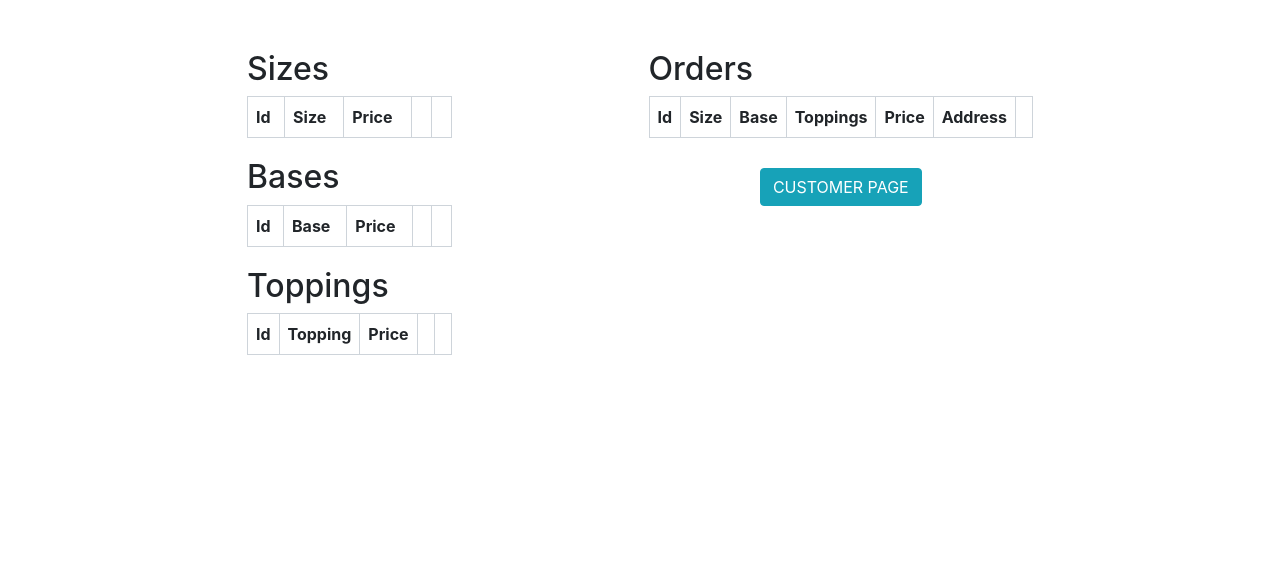
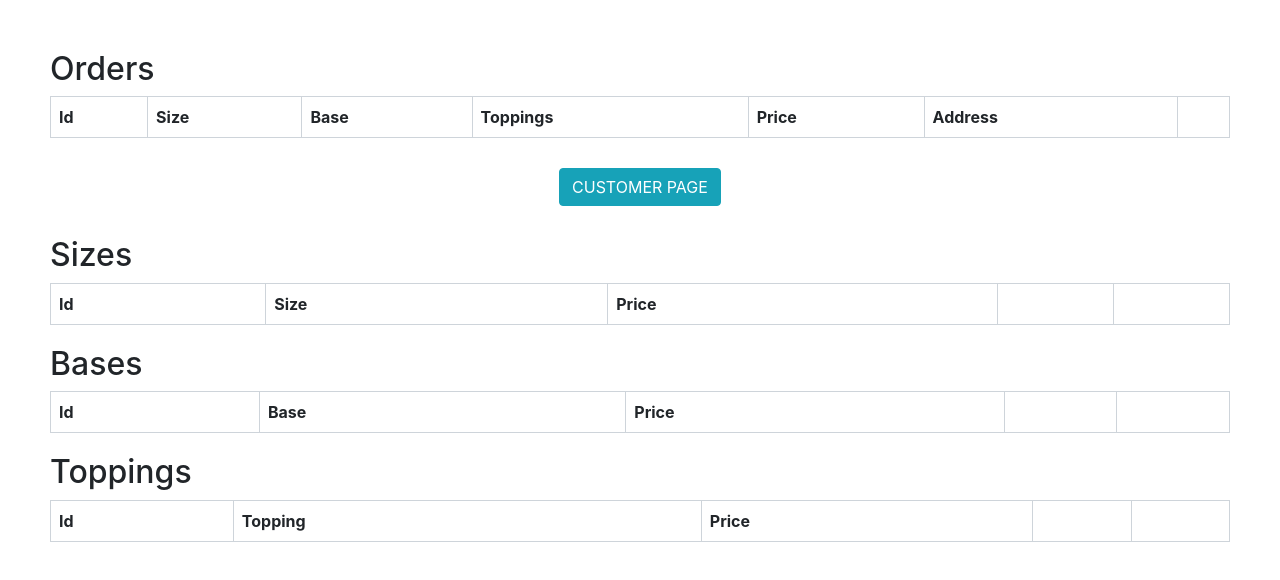
Before and after one commit to bueno523/mongodb-pizza-shop, a website: page views/admin-page.html in a window 1280 px wide. Drawn offline with Linux system fonts and the light colour scheme; no server answers.

Commit message:
some fixes to css layout and delete button was not working

```diff
--- a/controllers/item-controller.js
+++ b/controllers/item-controller.js
@@ -41,8 +41,8 @@ exports.createItem = async(req, res) =>{
 //delete product function
 exports.deleteItem = async(req, res)=> {
     try{
-        await Item.findByIdAndRemove(req.params.id)
-        console.log("Delete item with with id " + req.params.id);
+        await Item.findByIdAndRemove(req.body.id)
+        console.log("Delete item with with id " + req.body.id);
         res.setHeader('Content-type', 'text/json');
         res.send({
             status: 200,
--- a/views/admin-page.html
+++ b/views/admin-page.html
@@ -15,10 +15,41 @@
 </head>
 
 <body>
+    <div class="orders-container">
+    <table id="tableOrders">
+        <h2 class="table-title">Orders</h2>
+        <thead>
+            <th scope="col" class="table-id">
+                Id
+            </th>
+            <th scope="col" class="section">
+                Size
+            </th>
+            <th scope="col">
+                Base
+            </th>
+            <th scope="col">
+                Toppings
+            </th>
+            <th scope="col">
+                Price
+            </th>
+            <th scope="col">
+                Address
+            </th>
+            <th scope="col"></th>
+        </thead>
+        <tbody id="tableBodySize">
+        </tbody>
+
+    </table>
+    <a class="btn btn-info next-btn" href="customer-page.html">CUSTOMER PAGE</a>
+</div>
+
     <div class="tables-container">
         <table id="tableSize">
             <h2 class="table-title">Sizes</h2>
-      <thead>
+            <thead>
              <th scope="col" class="table-id">
                 Id
             </th>
@@ -84,37 +115,6 @@
                 </tbody>
             </table>
   </div>
-<div class="orders-container">
-    <table id="tableOrders">
-        <h2 class="table-title">Orders</h2>
-        <thead>
-            <th scope="col" class="table-id">
-                Id
-            </th>
-            <th scope="col" class="section">
-                Size
-            </th>
-            <th scope="col">
-                Base
-            </th>
-            <th scope="col">
-                Toppings
-            </th>
-            <th scope="col">
-                Price
-            </th>
-            <th scope="col">
-                Address
-            </th>
-            <th scope="col"></th>
-        </thead>
-        <tbody id="tableBodySize">
-        </tbody>
-
-    </table>
-    <a class="btn btn-info next-btn" href="customer-page.html">CUSTOMER PAGE</a>
-</div>
-
   <!-- Bootstrap core JavaScript -->
   <script src="js/bootstrap.min.js"></script>
   <script type="module" src="js/adminCode.js"></script>
--- a/views/css/pizzaShop.css
+++ b/views/css/pizzaShop.css
@@ -5,9 +5,13 @@ html {
 body {
   /* Margin bottom by footer height */
   margin-bottom: 60px;
-  display: flex;
   padding: 50px;
-  justify-content: space-evenly;
+}
+
+.home-page-container {
+    display: flex;
+    flex-direction: column;
+    align-items: center;
 }
 
 .center-page {
@@ -33,6 +37,11 @@ table, th, td {
      border: 1px solid #0651f3;
      text-align: center;
 }
+/*
+#tableSize tr td:first-child {
+    max-width: 20px;
+    overflow: hidden;
+} */
 
 #tableOrders tr td:first-child {
     max-width: 20px;
```
Also changed, not shown: views/index.html (+1 -1 lines).
